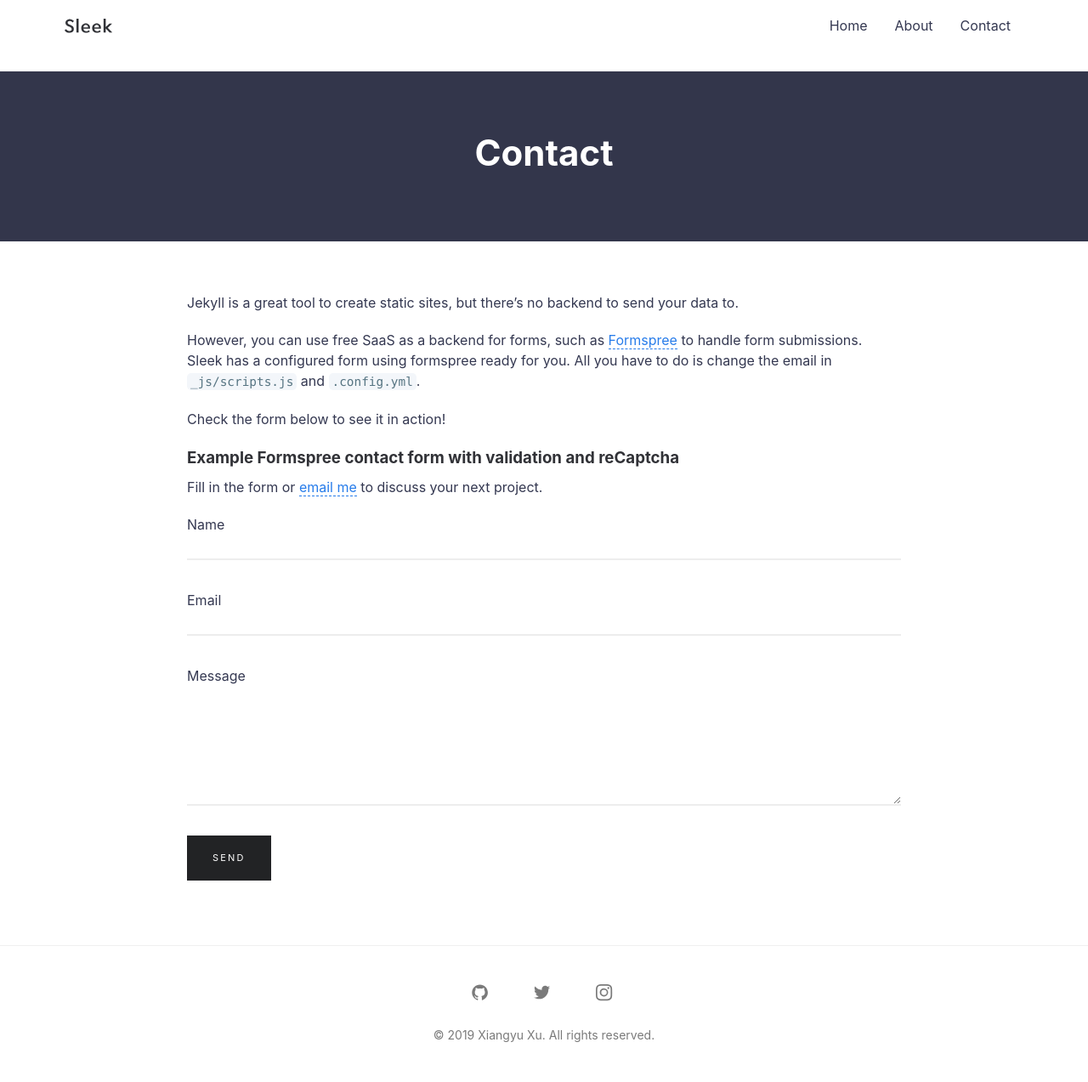
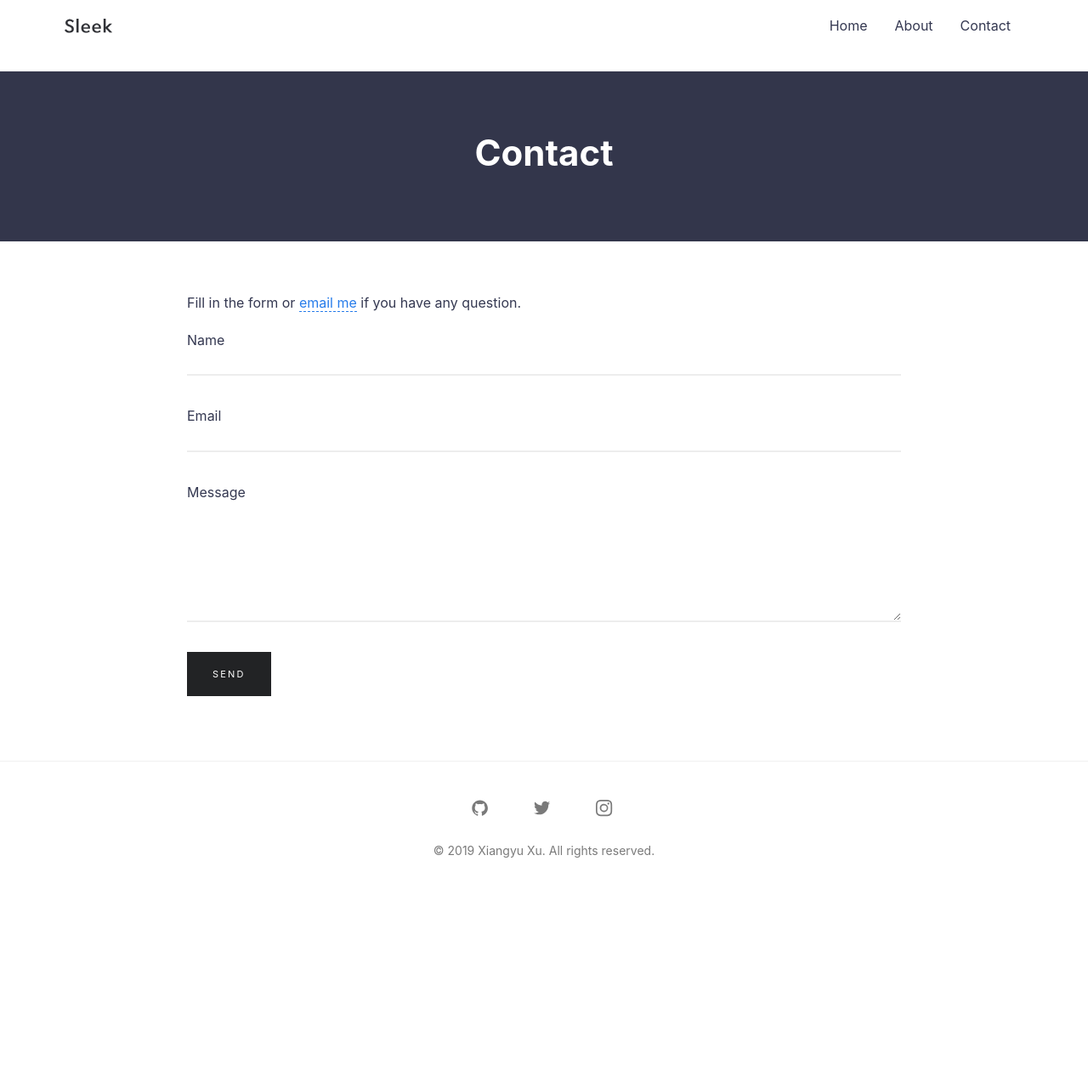
Before and after one commit to ShawnXu10/shawnxu10.github.com, a Jekyll site: the page built from contact.md, in a window 1280 px wide. Shown: the whole page at 85% size. Built offline with Jekyll 4.4.1, drawn with Linux system fonts in a browser that asks for light colours; after the commit the page ends 1056 px from its top, so only the background shows below that.

Commit message:
Update contact.md

```diff
--- a/contact.md
+++ b/contact.md
@@ -4,15 +4,7 @@
 permalink: /contact/
 ---
 
-Jekyll is a great tool to create static sites, but there’s no backend to send your data to.
-
-However, you can use free SaaS as a backend for forms, such as [Formspree](https://formspree.io/) to handle form submissions. Sleek has a configured form using formspree ready for you. All you have to do is change the email in `_js/scripts.js` and `.config.yml`.
-
-Check the form below to see it in action!
-
-### Example Formspree contact form with validation and reCaptcha
-
-Fill in the form or [email me](mailto:{{site.email}}) to discuss your next project.
+Fill in the form or [email me](mailto:{{site.email}}) if you have any question.
 
 {% include form.html %}
 
```
